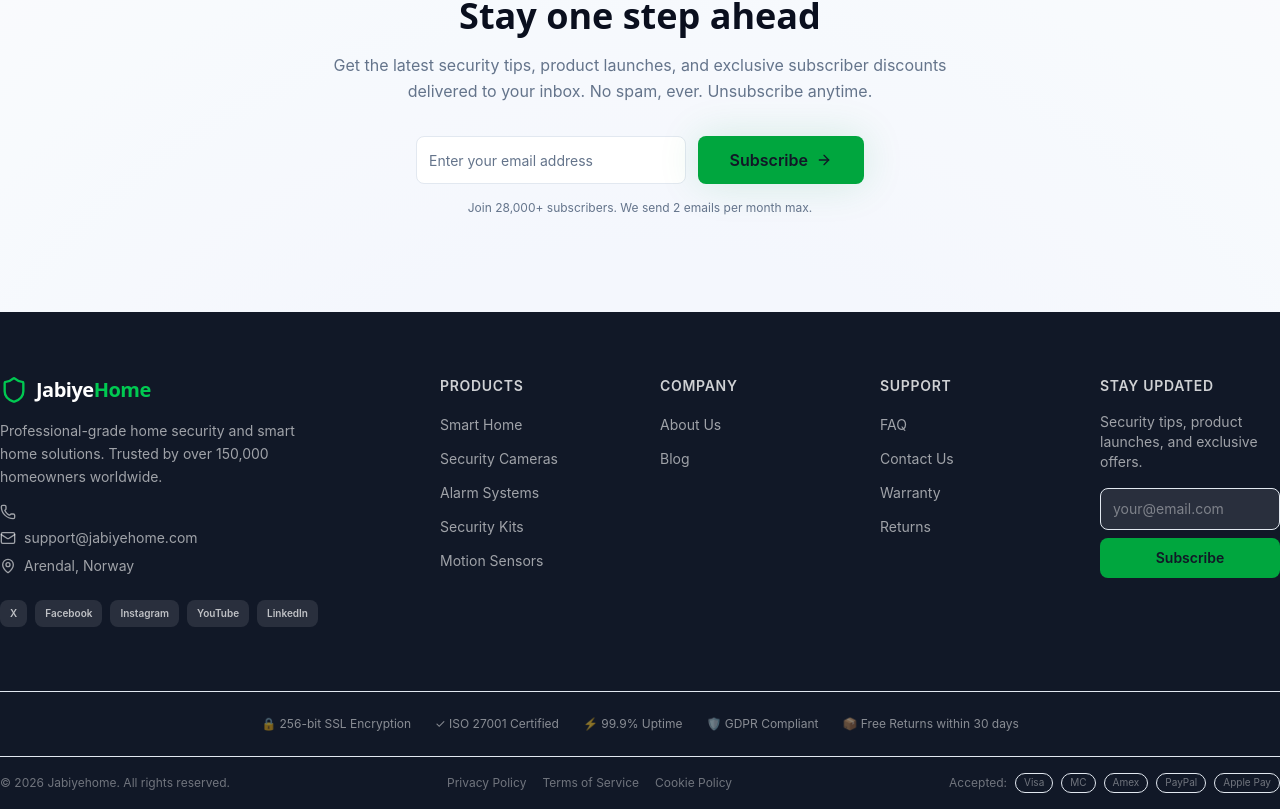
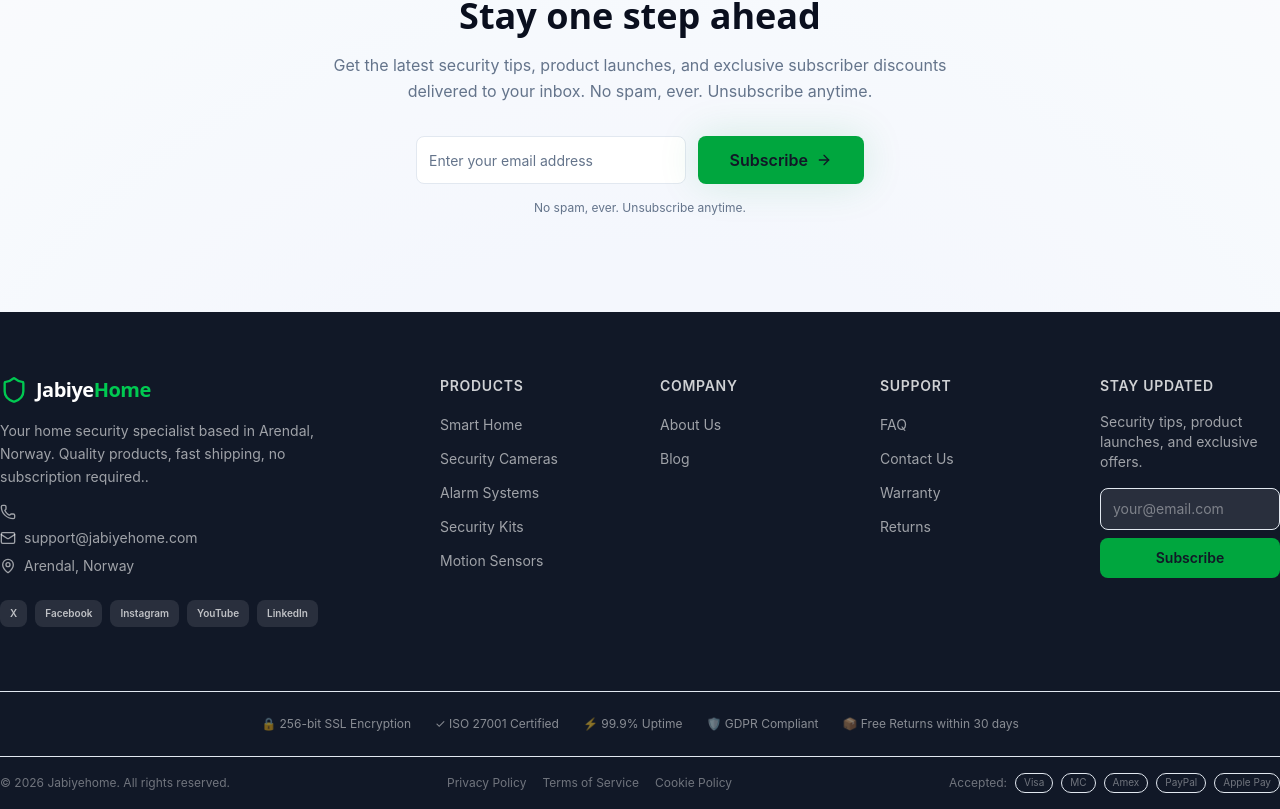
Before and after one commit to elmimahdi10-netizen/jabiyehome, a Next.js app: page / in a window 1280 px wide. Shown: the part 1773-2582 px from the top of the page. Built offline with nearby package versions, Linux system fonts and the light colour scheme; no server answers; the database is empty.

Commit message:
fix: remove fake numbers from newsletter and footer

```diff
--- a/components/home/NewsletterSection.tsx
+++ b/components/home/NewsletterSection.tsx
@@ -77,7 +77,7 @@ export default function NewsletterSection() {
           )}
 
           <p className="text-xs text-muted-foreground mt-4">
-            Join 28,000+ subscribers. We send 2 emails per month max.
+            No spam, ever. Unsubscribe anytime.
           </p>
         </motion.div>
       </div>
--- a/components/layout/Footer.tsx
+++ b/components/layout/Footer.tsx
@@ -16,8 +16,7 @@ export default function Footer() {
               </span>
             </Link>
             <p className="text-sm text-white/60 leading-relaxed max-w-xs">
-              Professional-grade home security and smart home solutions.
-              Trusted by over 150,000 homeowners worldwide.
+              Your home security specialist based in Arendal, Norway. Quality products, fast shipping, no subscription required..
             </p>
             <div className="space-y-2 text-sm text-white/60">
               <a href="tel:+18005551234" className="flex items-center gap-2 hover:text-green-500 transition-colors">
```
